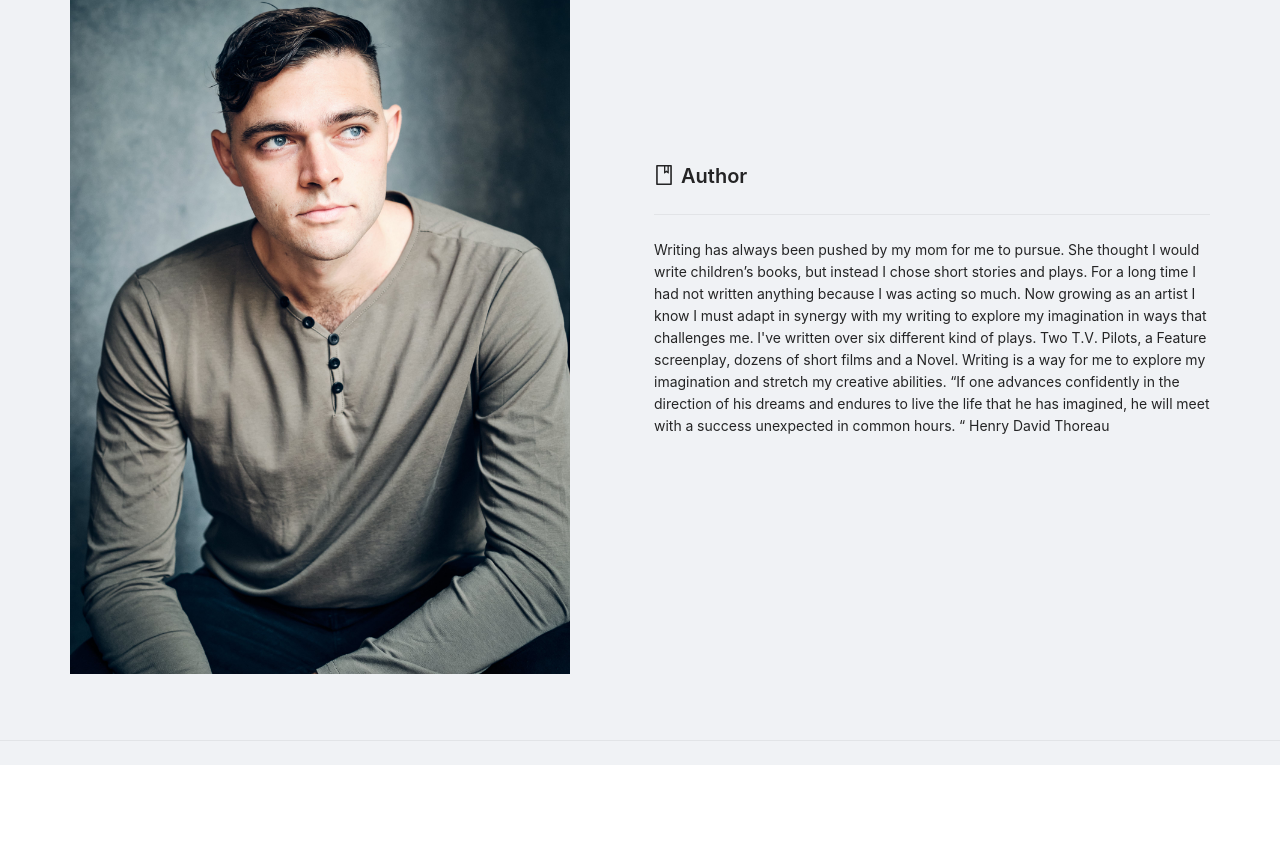
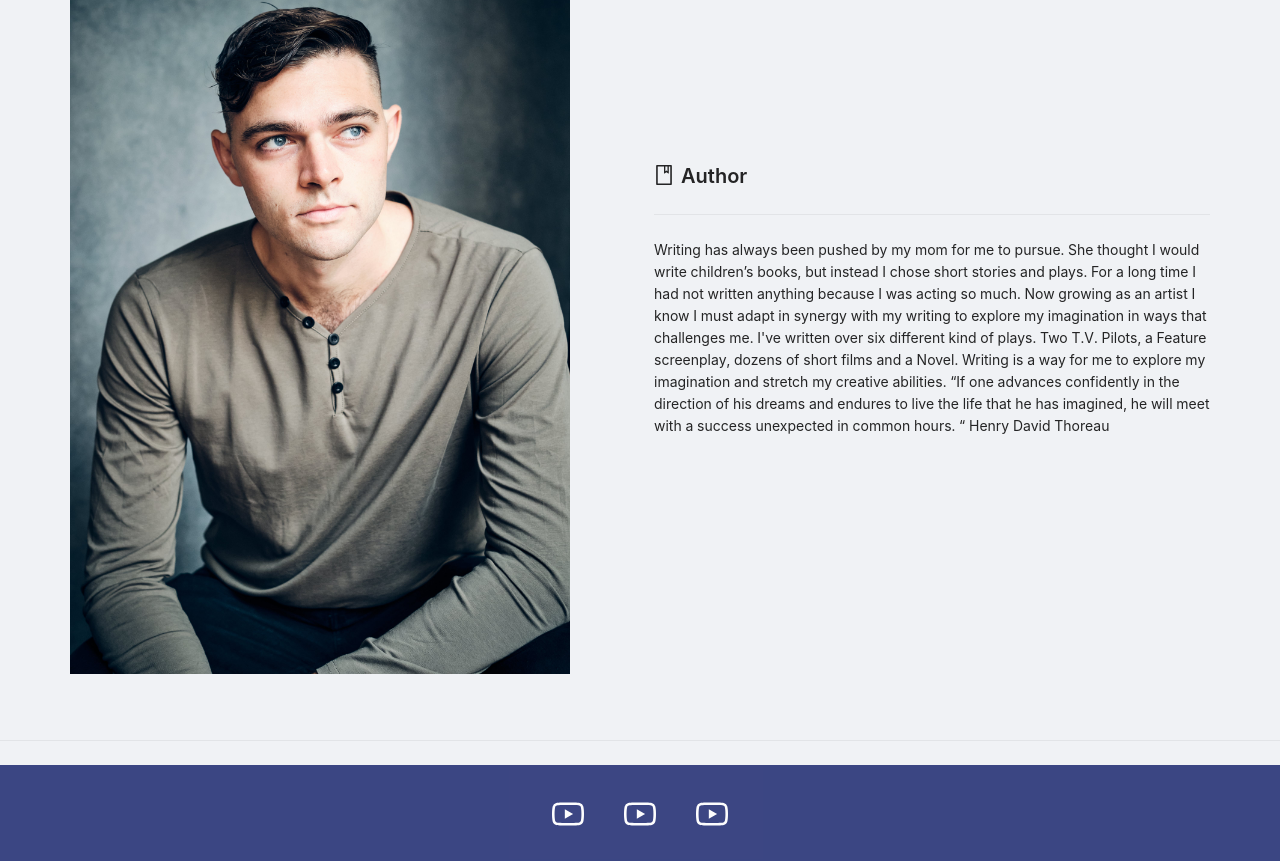
Before and after one commit to sbronicki/generic-portfolio-components, a React (Create React App) app: page / in a window 1280 px wide. Shown: the part 1936-2797 px from the top of the page. Before the commit the page ends 2701 px from the top, so only its background shows below. Built offline with nearby package versions, Linux system fonts and the light colour scheme.

Commit message:
footer basically good, just need label

```diff
--- a/src/App.tsx
+++ b/src/App.tsx
@@ -2,6 +2,8 @@ import React, { CSSProperties, ReactNode } from "react";
 
 import Hero from "./Components/Hero";
 import Nav from "./Components/Nav";
+import Section from "./Components/Section";
+import FooterComponent from "./Components/Footer";
 
 import {
   BookOutlined,
@@ -9,12 +11,12 @@ import {
   UserOutlined,
   VideoCameraAddOutlined,
   VideoCameraOutlined,
+  YoutubeOutlined,
 } from "@ant-design/icons";
 
 import { Layout, Typography } from "antd";
-import Section from "./Components/Section";
 
-const { Header, Footer, Content } = Layout;
+const { Header, Content, Footer } = Layout;
 const { Text, Title } = Typography;
 
 const TempAbout = require("./Media/img/TempAbout.jpg");
@@ -32,7 +34,14 @@ interface config {
     items: NavItem[];
     color: { background: string; text: string };
   };
+  hero: {
+    centerCenter?: React.ReactNode | string;
+    rightBottom?: React.ReactNode | string;
+    // grid etc takes in text, img or vid
+  };
   section?: SectionInterface[];
+  // photos: [];
+  // reels: [];
   // contact: {
   //   img: { img: "./media/titleImg"; left: boolean };
   //   text1: { size: ""; value: "" };
@@ -44,13 +53,11 @@ interface config {
   //   message: { required: boolean; show: boolean };
   // };
   // footer: { text1: ""; text2: ""; links: []; icons: [] };
-  hero: {
-    centerCenter?: React.ReactNode | string;
-    rightBottom?: React.ReactNode | string;
-    // grid etc takes in text, img or vid
+  footer: {
+    label?: string;
+    items: FooterItem[];
+    color: { background: string; text: string };
   };
-  // photos: [];
-  // reels: [];
 }
 
 // modeling after ajp site for development
@@ -115,6 +122,27 @@ const appConfig: config = {
       img: { img: TempAuthor, left: true },
     },
   ],
+  footer: {
+    label: "Copyright © 2022 AJP ENTERPRISES",
+    color: {
+      background: "ignored? set in css for now will come from General",
+      text: "#fff",
+    },
+    items: [
+      {
+        to: "https://www.youtube.com/user/Pimpdaddypottz",
+        icon: <YoutubeOutlined style={{ fontSize: "32px" }} />,
+      },
+      {
+        to: "https://www.youtube.com/user/Pimpdaddypottz",
+        icon: <YoutubeOutlined style={{ fontSize: "32px" }} />,
+      },
+      {
+        to: "https://www.youtube.com/user/Pimpdaddypottz",
+        icon: <YoutubeOutlined style={{ fontSize: "32px" }} />,
+      },
+    ],
+  },
 };
 
 const App: React.FC = () => {
@@ -142,7 +170,13 @@ const App: React.FC = () => {
               />
             ))}
         </Content>
-        {/* <Footer>Footer</Footer> */}
+        <Footer className="footer-container">
+          <FooterComponent
+            items={appConfig.footer.items}
+            label={appConfig.footer.label}
+            color={appConfig.footer.color}
+          />
+        </Footer>
       </Layout>
     </div>
   );
@@ -162,3 +196,7 @@ interface SectionInterface {
   content: string | React.ReactNode;
   navId?: string;
 }
+interface FooterItem {
+  to: string;
+  icon: React.ReactNode;
+}
--- /dev/null
+++ b/src/Components/Contact/index.tsx
@@ -0,0 +1,5 @@
+import React from "react";
+
+const Contact = () => {};
+
+export default Contact;
--- /dev/null
+++ b/src/Components/Footer/index.tsx
@@ -0,0 +1,49 @@
+import React, { useEffect, useState } from "react";
+
+import { Col, Menu, Row } from "antd";
+
+interface FooterItem {
+  to: string;
+  icon?: React.ReactNode;
+}
+interface FooterProps {
+  label?: string;
+  items: FooterItem[];
+  color: { background: string; text: string };
+}
+
+const Footer = ({ label, items, color }: FooterProps) => {
+  return (
+    <Row
+      style={{ height: "100%", flexDirection: "column", flexFlow: "column" }}
+    >
+      <Col style={{ height: "100%" }}>
+        <Menu
+          disabledOverflow={true}
+          className="footer"
+          mode="horizontal"
+          style={{
+            backgroundColor: color.background + " !important", // this gets ignored for some reason
+            color: color.text,
+            display: "flex",
+            justifyContent: "center",
+            alignItems: "center",
+          }}
+        >
+          {items.map((item, i) => {
+            return (
+              <Menu.Item className="footer-item" key={i}>
+                <a href={item.to} target="_">
+                  <span style={{ color: color.text }}>{item.icon}</span>
+                </a>
+              </Menu.Item>
+            );
+          })}
+        </Menu>
+      </Col>
+      {/* {label && <Col>{label}</Col>} */}
+    </Row>
+  );
+};
+
+export default Footer;
--- a/src/index.css
+++ b/src/index.css
@@ -28,7 +28,6 @@ code {
   left: 0%;
   width: 100%;
   height: 100%;
-  background: rgba(0, 0, 0, 0.3);
 }
 .nav {
   opacity: 0.9;
@@ -59,5 +58,23 @@ code {
   text-align: center;
   align-self: center;
 }
-.section-row {
+.footer-container {
+  padding: 0 !important;
+  height: 110px;
 }
+.footer {
+  opacity: 0.9;
+  border: none !important;
+  height: 100%;
+  /* config */
+  background: #293477;
+}
+.footer-item {
+  border: none !important;
+  background-color: transparent;
+}
+.ant-menu-horizontal > .ant-menu-item::after,
+.ant-menu-horizontal > .ant-menu-submenu::after {
+  border-bottom: none !important;
+  transition: none !important;
+}
```
